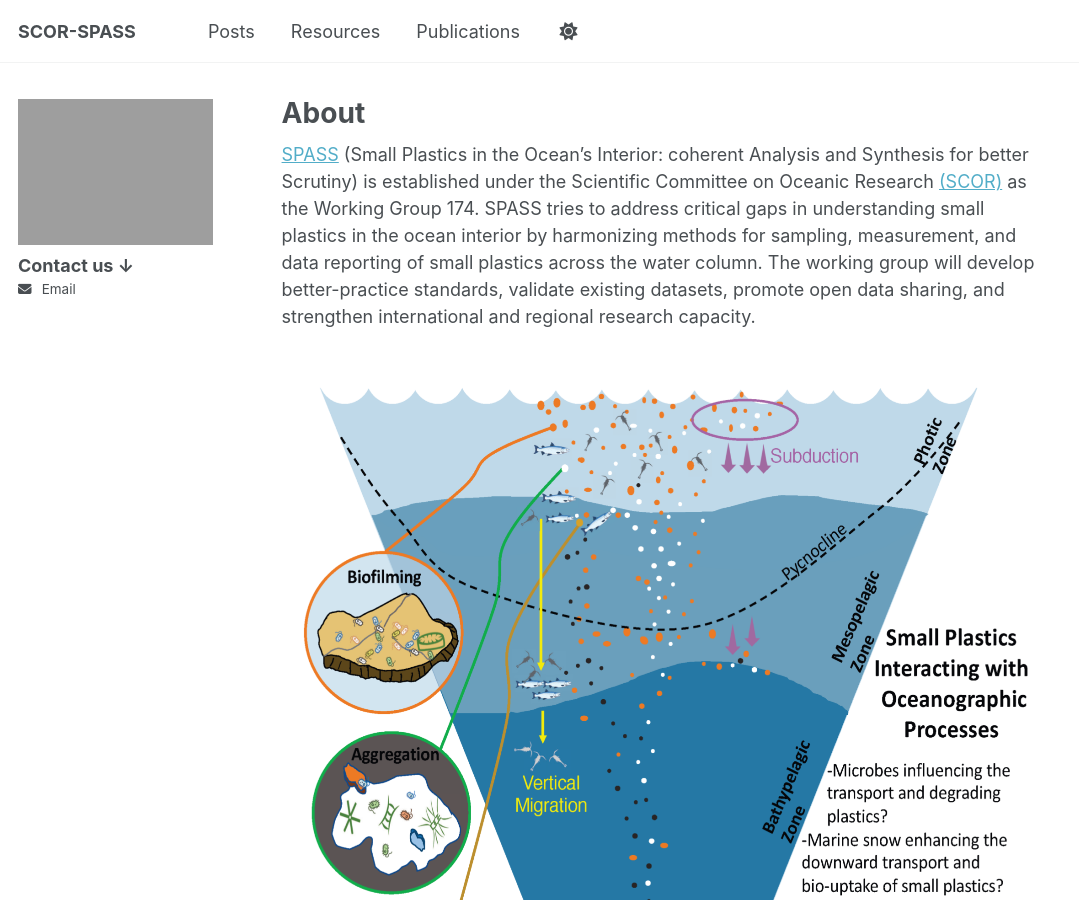
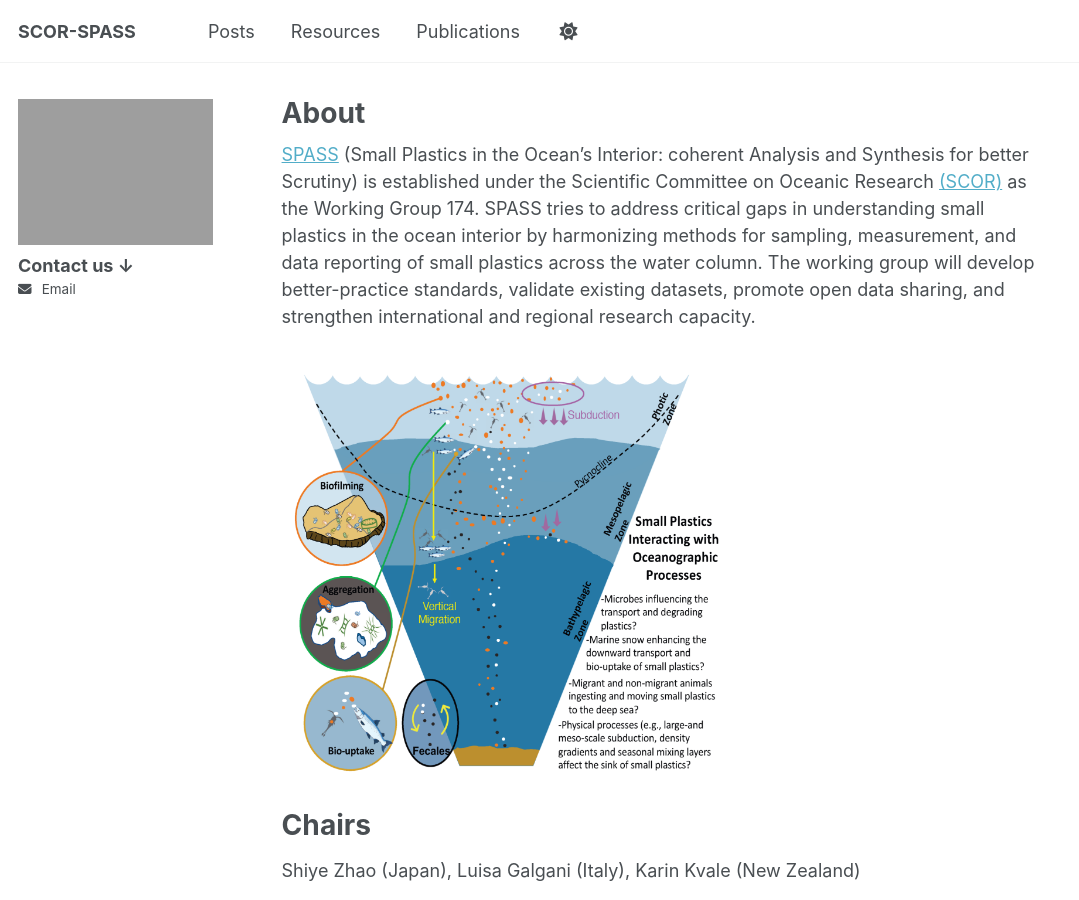
Before and after one commit to SCOR-SPASS/scor-spass.github.io, a Jekyll site: the page built from _pages/about.md, in a window 1280 px wide and 900 px high. Shown: the whole window, without its empty margins (0-1079 px from the left). Built offline with Jekyll 4.4.1, drawn with Linux system fonts in a browser that asks for light colours.

Commit message:
Update about.md

```diff
--- a/_pages/about.md
+++ b/_pages/about.md
@@ -24,7 +24,7 @@ is established under the Scientific Committee on Oceanic Research
 <a href="https://scor-int.org/">(SCOR)</a> as the Working Group 174. SPASS tries to address critical gaps in understanding small plastics in the ocean interior by harmonizing methods for sampling, measurement, and data reporting of small plastics
 across the water column. The working group will develop better-practice standards, validate existing datasets,
 promote open data sharing, and strengthen international and regional research capacity.<br><br>
-<img src="/images/SPASS.png" class="spass-float" with="400">
+<img src="/images/SPASS.png" class="spass-float" width="450">
 
 Chairs
 ======
```
